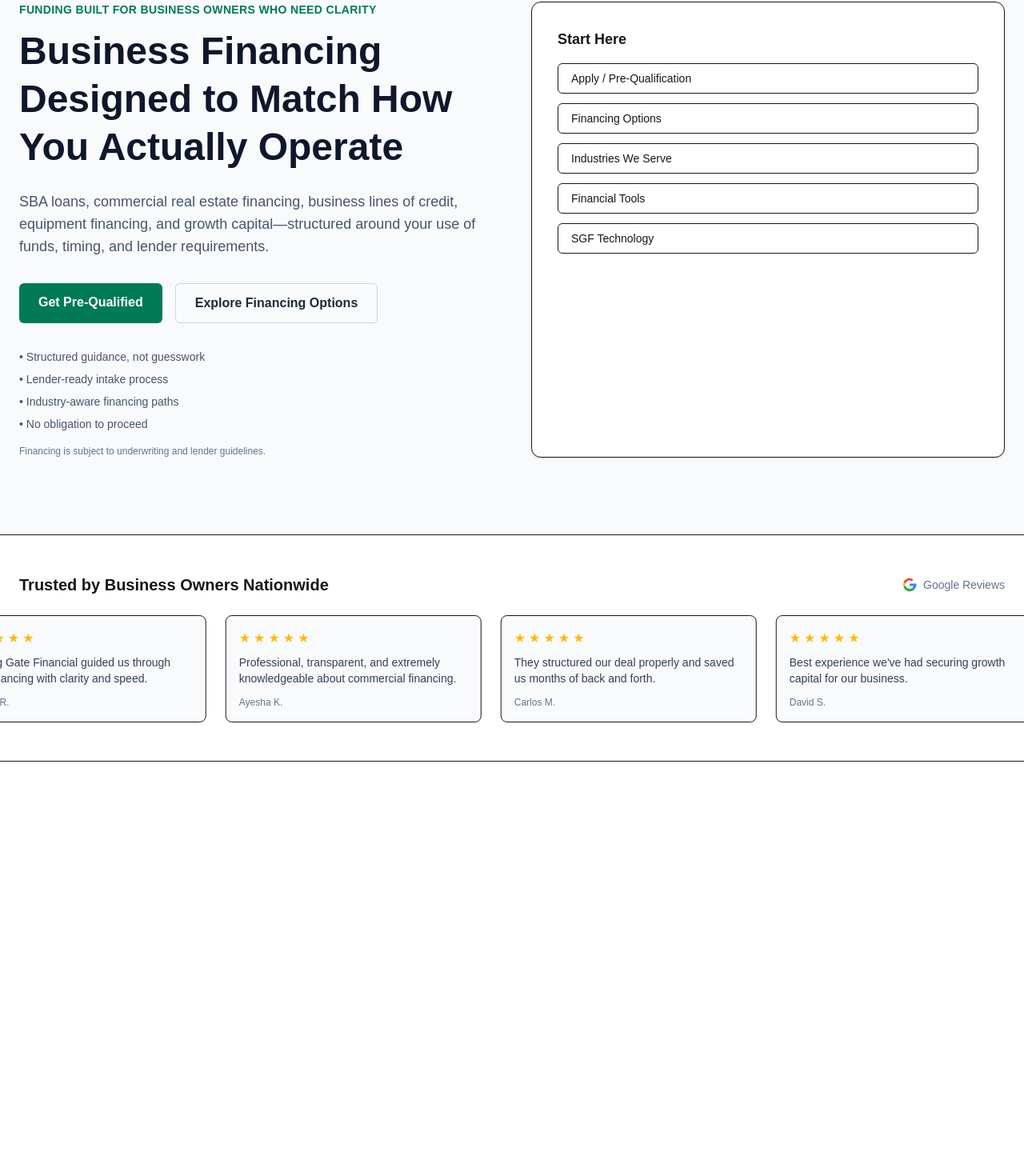
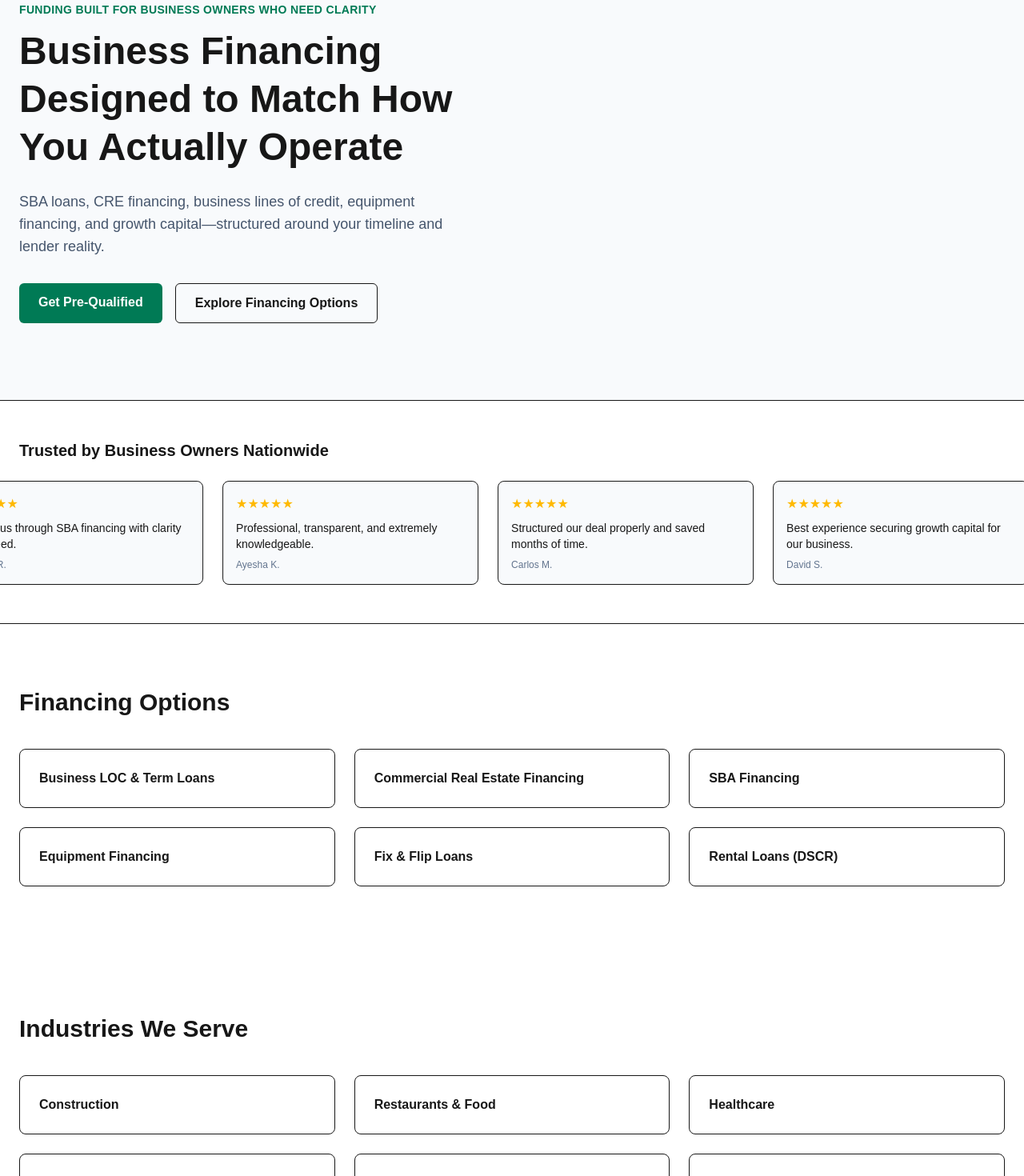
Before and after one commit to syed-sgf/sgf-site, a Next.js app: page / in a window 1280 px wide. Shown: the part 94-1564 px from the top of the page at 80% size. Before the commit the page ends 1046 px from the top, so only its background shows below. Built offline with nearby package versions, Linux system fonts and the light colour scheme.

Commit message:
Restore full homepage with reviews marquee

```diff
--- a/app/page.tsx
+++ b/app/page.tsx
@@ -1,16 +1,6 @@
-/* =========================================================
-   Starting Gate Financial – Homepage
-   Route: /
-   Architecture: v1.3 (Locked)
-   Framework: Next.js App Router
-========================================================= */
-
 import Link from "next/link";
 import type { ReactNode } from "react";
 
-/* -------------------------
-   Metadata
--------------------------- */
 export const metadata = {
   title: "Starting Gate Financial | Business Financing Built for Real-World Growth",
   description:
@@ -21,151 +11,132 @@ export const metadata = {
    Google Reviews Data
 -------------------------- */
 const reviews = [
-  {
-    name: "Michael R.",
-    text: "Starting Gate Financial guided us through SBA financing with clarity and speed.",
-    rating: 5,
-  },
-  {
-    name: "Ayesha K.",
-    text: "Professional, transparent, and extremely knowledgeable about commercial financing.",
-    rating: 5,
-  },
-  {
-    name: "Carlos M.",
-    text: "They structured our deal properly and saved us months of back and forth.",
-    rating: 5,
-  },
-  {
-    name: "David S.",
-    text: "Best experience we've had securing growth capital for our business.",
-    rating: 5,
-  },
+  { name: "Michael R.", text: "Guided us through SBA financing with clarity and speed.", rating: 5 },
+  { name: "Ayesha K.", text: "Professional, transparent, and extremely knowledgeable.", rating: 5 },
+  { name: "Carlos M.", text: "Structured our deal properly and saved months of time.", rating: 5 },
+  { name: "David S.", text: "Best experience securing growth capital for our business.", rating: 5 },
 ];
 
-/* -------------------------
-   Page Component
--------------------------- */
 export default function HomePage() {
   return (
     <main className="flex flex-col">
 
-      {/* =========================
-          HERO
-      ========================== */}
+      {/* HERO */}
       <section className="bg-slate-50 border-b">
-        <div className="max-w-7xl mx-auto px-6 py-24 grid gap-12 md:grid-cols-2">
+        <div className="max-w-7xl mx-auto px-6 py-24 grid md:grid-cols-2 gap-12">
           <div>
             <p className="text-sm uppercase tracking-wide text-emerald-700 font-semibold mb-3">
               Funding Built for Business Owners Who Need Clarity
             </p>
-
-            <h1 className="text-4xl md:text-5xl font-bold text-slate-900 leading-tight">
+            <h1 className="text-4xl md:text-5xl font-bold leading-tight">
               Business Financing Designed to Match How You Actually Operate
             </h1>
-
             <p className="mt-6 text-lg text-slate-600 max-w-xl">
-              SBA loans, commercial real estate financing, business lines of
-              credit, equipment financing, and growth capital—structured around
-              your use of funds, timing, and lender requirements.
+              SBA loans, CRE financing, business lines of credit, equipment financing,
+              and growth capital—structured around your timeline and lender reality.
             </p>
-
-            <div className="mt-8 flex flex-wrap gap-4">
-              <Link href="/apply" className="bg-emerald-700 text-white px-6 py-3 rounded-md font-semibold hover:bg-emerald-800 transition">
+            <div className="mt-8 flex gap-4">
+              <Link href="/apply" className="bg-emerald-700 text-white px-6 py-3 rounded-md font-semibold">
                 Get Pre-Qualified
               </Link>
-
-              <Link href="/financing-options" className="border border-slate-300 px-6 py-3 rounded-md font-semibold text-slate-800 hover:bg-white transition">
+              <Link href="/financing-options" className="border px-6 py-3 rounded-md font-semibold">
                 Explore Financing Options
               </Link>
-            </div>
-
-            <ul className="mt-8 space-y-2 text-sm text-slate-600">
-              <li>• Structured guidance, not guesswork</li>
-              <li>• Lender-ready intake process</li>
-              <li>• Industry-aware financing paths</li>
-              <li>• No obligation to proceed</li>
-            </ul>
-
-            <p className="mt-4 text-xs text-slate-500">
-              Financing is subject to underwriting and lender guidelines.
-            </p>
-          </div>
-
-          <div className="bg-white rounded-xl shadow-sm border p-8">
-            <h3 className="text-lg font-semibold mb-4">Start Here</h3>
-            <nav className="space-y-3 text-sm">
-              <QuickLink href="/apply" label="Apply / Pre-Qualification" />
-              <QuickLink href="/financing-options" label="Financing Options" />
-              <QuickLink href="/industries" label="Industries We Serve" />
-              <QuickLink href="/tools" label="Financial Tools" />
-              <QuickLink href="/technology" label="SGF Technology" />
-            </nav>
-          </div>
-        </div>
-      </section>
-
-      {/* =========================
-          GOOGLE REVIEWS MARQUEE
-      ========================== */}
-      <section className="bg-white border-b overflow-hidden">
-        <div className="max-w-7xl mx-auto px-6 py-12">
-          <div className="flex items-center justify-between mb-6">
-            <h2 className="text-xl font-semibold">
-              Trusted by Business Owners Nationwide
-            </h2>
-            <div className="flex items-center gap-2 text-sm text-slate-500">
-              <GoogleIcon /> Google Reviews
-            </div>
-          </div>
-
-          <div className="relative">
-            <div className="flex gap-6 animate-review-marquee hover:[animation-play-state:paused]">
-              {reviews.concat(reviews).map((review, i) => (
-                <ReviewCard key={i} {...review} />
-              ))}
             </div>
           </div>
         </div>
       </section>
 
+      {/* GOOGLE REVIEWS */}
+      <section className="border-b py-12 overflow-hidden">
+        <div className="max-w-7xl mx-auto px-6">
+          <h2 className="text-xl font-semibold mb-6">
+            Trusted by Business Owners Nationwide
+          </h2>
+          <div className="flex gap-6 animate-review-marquee hover:[animation-play-state:paused]">
+            {reviews.concat(reviews).map((r, i) => (
+              <div key={i} className="min-w-[320px] border rounded-lg p-4 bg-slate-50">
+                <div className="text-amber-400 mb-2">★★★★★</div>
+                <p className="text-sm">{r.text}</p>
+                <p className="mt-2 text-xs text-slate-500">{r.name}</p>
+              </div>
+            ))}
+          </div>
+        </div>
+      </section>
+
+      {/* FINANCING OPTIONS */}
+      <Section title="Financing Options">
+        <Grid>
+          <Card title="Business LOC & Term Loans" href="/financing-options/business-loc-term-loans" />
+          <Card title="Commercial Real Estate Financing" href="/financing-options/commercial-real-estate" />
+          <Card title="SBA Financing" href="/financing-options/sba-financing" />
+          <Card title="Equipment Financing" href="/financing-options/equipment-financing" />
+          <Card title="Fix & Flip Loans" href="/financing-options/fix-and-flip-loans" />
+          <Card title="Rental Loans (DSCR)" href="/financing-options/dscr-rental-loans" />
+        </Grid>
+      </Section>
+
+      {/* INDUSTRIES */}
+      <Section title="Industries We Serve">
+        <Grid>
+          <Card title="Construction" href="/industries/construction" />
+          <Card title="Restaurants & Food" href="/industries/restaurants" />
+          <Card title="Healthcare" href="/industries/healthcare" />
+          <Card title="Retail & E-Commerce" href="/industries/retail-ecommerce" />
+          <Card title="Trucking & Transportation" href="/industries/transportation" />
+          <Card title="Oil & Gas Services" href="/industries/oil-and-gas" />
+        </Grid>
+      </Section>
+
+      {/* TOOLS */}
+      <Section title="Financial Tools">
+        <Grid>
+          <Card title="Business Loan Calculator" href="/tools/business-loan-calculator" />
+          <Card title="DSCR Calculator" href="/tools/dscr-calculator" />
+          <Card title="MCA Calculator" href="/tools/mca-calculator" />
+        </Grid>
+      </Section>
+
+      {/* PARTNERS */}
+      <Section title="Partners">
+        <p className="text-center text-slate-600">
+          Built for referral partners, advisors, and strategic relationships.
+        </p>
+        <div className="text-center mt-6">
+          <Link href="/partners" className="bg-emerald-700 text-white px-6 py-3 rounded-md font-semibold">
+            Become a Partner
+          </Link>
+        </div>
+      </Section>
+
     </main>
   );
 }
 
-/* =========================================================
-   Components
-========================================================= */
+/* -------------------------
+   Shared Components
+-------------------------- */
 
-function ReviewCard({ name, text, rating }: { name: string; text: string; rating: number }) {
+function Section({ title, children }: { title: string; children: ReactNode }) {
   return (
-    <div className="min-w-[320px] max-w-[320px] border rounded-lg p-4 bg-slate-50">
-      <div className="flex gap-1 text-amber-400 mb-2">
-        {Array.from({ length: rating }).map((_, i) => (
-          <span key={i}>★</span>
-        ))}
+    <section className="py-20 px-6">
+      <div className="max-w-7xl mx-auto">
+        <h2 className="text-3xl font-bold mb-10">{title}</h2>
+        {children}
       </div>
-      <p className="text-sm text-slate-700 line-clamp-2">{text}</p>
-      <p className="mt-3 text-xs text-slate-500 font-medium">{name}</p>
-    </div>
+    </section>
   );
 }
 
-function QuickLink({ href, label }: { href: string; label: string }) {
+function Grid({ children }: { children: ReactNode }) {
+  return <div className="grid gap-6 md:grid-cols-3">{children}</div>;
+}
+
+function Card({ title, href }: { title: string; href: string }) {
   return (
-    <Link href={href} className="block border rounded-md px-4 py-2 hover:bg-slate-50">
-      {label}
+    <Link href={href} className="border rounded-lg p-6 hover:shadow-md transition">
+      <h3 className="font-semibold">{title}</h3>
     </Link>
   );
 }
-
-function GoogleIcon() {
-  return (
-    <svg width="18" height="18" viewBox="0 0 48 48">
-      <path fill="#EA4335" d="M24 9.5c3.3 0 5.7 1.4 7 2.6l5.2-5.2C32.6 3.6 28.6 2 24 2 14.8 2 7.2 7.8 4.3 15.4l6.1 4.7C12.3 13.9 17.7 9.5 24 9.5z"/>
-      <path fill="#4285F4" d="M46.5 24c0-1.6-.1-2.8-.4-4.1H24v8h12.7c-.5 2.7-2.1 5.1-4.6 6.6l7 5.4C43.7 35.6 46.5 30.3 46.5 24z"/>
-      <path fill="#FBBC05" d="M10.4 28.1c-.5-1.4-.8-2.8-.8-4.1s.3-2.7.8-4.1l-6.1-4.7C2.8 18.3 2 21.1 2 24s.8 5.7 2.3 8.8l6.1-4.7z"/>
-      <path fill="#34A853" d="M24 46c6.5 0 12-2.1 16-5.7l-7-5.4c-1.9 1.3-4.4 2.1-9 2.1-6.3 0-11.7-4.4-13.6-10.3l-6.1 4.7C7.2 40.2 14.8 46 24 46z"/>
-    </svg>
-  );
-}
```
